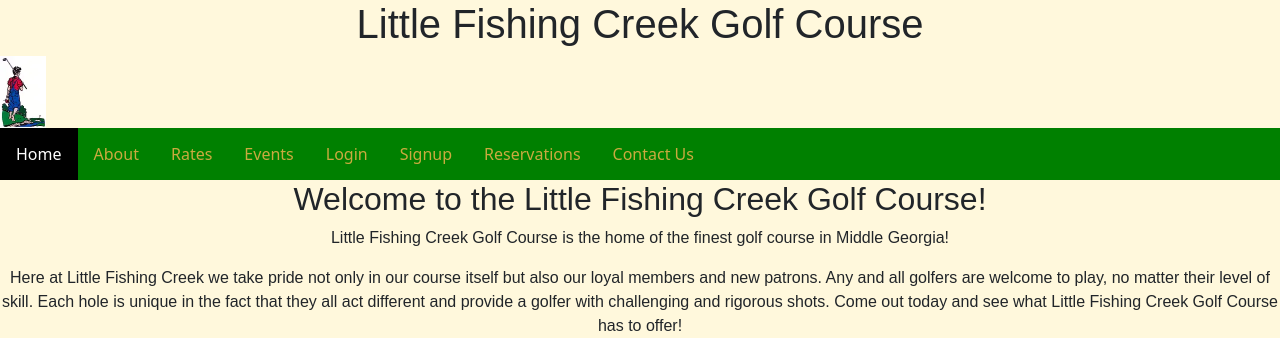
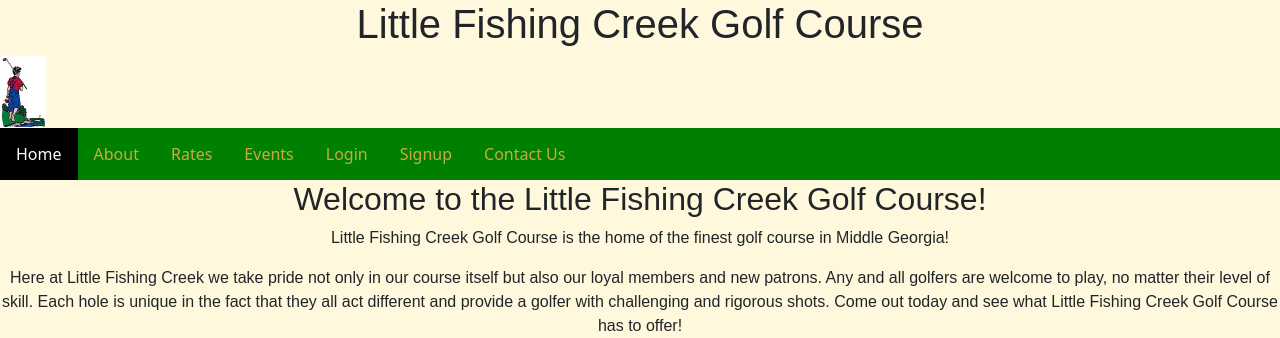
Before and after one commit to Brady-Blackstone/LFC-Reservation-System, a PHP site: page / in a window 1280 px wide. Shown: the top 338 px of the page. Run offline with PHP 8.4, Linux system fonts and the light colour scheme.

Commit message:
Updated navbar and Reservation page permissions

```diff
--- a/About.php
+++ b/About.php
@@ -32,7 +32,7 @@ session_start();
         }
         else
         {
-            $arr = array("Home", "About", "Rates", "Events", "Login", "Signup", "Reservations", "Contact Us");
+            $arr = array("Home", "About", "Rates", "Events", "Login", "Signup", "Contact Us");
         }
         pageHeader("About", $arr);
         ?>
--- a/Contact-us.php
+++ b/Contact-us.php
@@ -32,7 +32,7 @@ session_start();
         }
         else
         {
-            $arr = array("Home", "About", "Rates", "Events", "Login", "Signup", "Reservations", "Contact Us");
+            $arr = array("Home", "About", "Rates", "Events", "Login", "Signup", "Contact Us");
         }
         pageHeader("Contact Us", $arr);
         ?>
--- a/Events.php
+++ b/Events.php
@@ -32,7 +32,7 @@ session_start();
         }
         else
         {
-            $arr = array("Home", "About", "Rates", "Events", "Login", "Signup", "Reservations", "Contact Us");
+            $arr = array("Home", "About", "Rates", "Events", "Login", "Signup", "Contact Us");
         }
         pageHeader("Events", $arr);
         ?>
--- a/Login.php
+++ b/Login.php
@@ -22,7 +22,7 @@ session_start();
         require_once './functions/pageFormat.php';
 
         // Display navigation bar before anyone logs in
-        $arr = array("Home", "About", "Rates", "Events", "Login", "Signup", "Reservations", "Contact Us");
+        $arr = array("Home", "About", "Rates", "Events", "Login", "Signup", "Contact Us");
         pageHeader("Login", $arr);
 
         // Display an error message if the admin or user does not exist in the database
--- a/Rates.php
+++ b/Rates.php
@@ -32,7 +32,7 @@ session_start();
         }
         else
         {
-            $arr = array("Home", "About", "Rates", "Events", "Login", "Signup", "Reservations", "Contact Us");
+            $arr = array("Home", "About", "Rates", "Events", "Login", "Signup", "Contact Us");
         }
         pageHeader("Rates", $arr);
         ?>
--- a/Reservations.php
+++ b/Reservations.php
@@ -1,5 +1,7 @@
 <?php
 session_start();
+if (!isset($_SESSION['user']) || !isset($_SESSION['admin']))
+    die("No access!");
 ?>
 
 <!DOCTYPE html>
@@ -29,10 +31,6 @@ session_start();
         else if (isset($_SESSION['admin']))
         {
             $arr = array("Home", "About", "Rates", "Events", "Logout", "Reservations", "Admin Page");
-        }
-        else
-        {
-            $arr = array("Home", "About", "Rates", "Events", "Login", "Signup", "Reservations", "Contact Us");
         }
         pageHeader("Reservations", $arr);
         ?>
--- a/Signup.php
+++ b/Signup.php
@@ -26,7 +26,7 @@ session_start();
         require_once './functions/pageFormat.php';
 
         // Display navigation bar before anyone signs up
-        $arr = array("Home", "About", "Rates", "Events", "Login", "Signup", "Reservations", "Contact Us");
+        $arr = array("Home", "About", "Rates", "Events", "Login", "Signup", "Contact Us");
         pageHeader("Signup", $arr);
 
         // Display an error message if the any of the entered information is invalid
--- a/index.php
+++ b/index.php
@@ -32,7 +32,7 @@ session_start();
         }
         else
         {
-            $arr = array("Home", "About", "Rates", "Events", "Login", "Signup", "Reservations", "Contact Us");
+            $arr = array("Home", "About", "Rates", "Events", "Login", "Signup", "Contact Us");
         }
         pageHeader("Home", $arr);
         ?>
```
